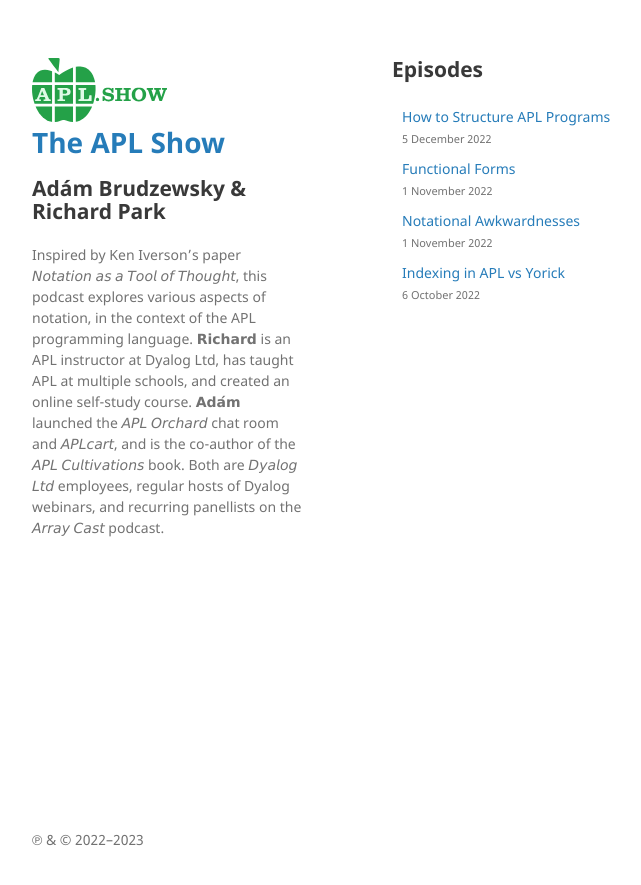
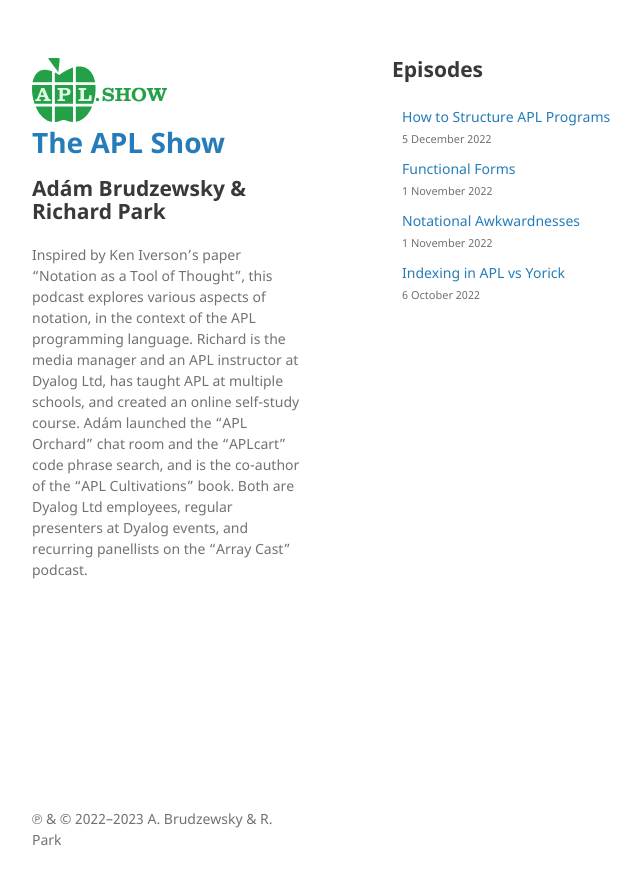
Before and after one commit to abrudz/apl.show, a Jekyll site: the page built from index.md, in a window 1280 px wide. Shown: the top 885 px of the page, without its empty margins (178-819 px from the left). Built offline with Jekyll 4.4.1, drawn with Linux system fonts in a browser that asks for light colours.

Commit message:
back to regular text, add favicon

```diff
--- a/_config.yml
+++ b/_config.yml
@@ -1,9 +1,9 @@
 title: The APL Show
-description: Inspired by Ken Iverson’s paper 𝘕𝘰𝘵𝘢𝘵𝘪𝘰𝘯 𝘢𝘴 𝘢 𝘛𝘰𝘰𝘭 𝘰𝘧 𝘛𝘩𝘰𝘶𝘨𝘩𝘵, this podcast explores various aspects of notation, in the context of the APL programming language. 𝗥𝗶𝗰𝗵𝗮𝗿𝗱 is an APL instructor at Dyalog Ltd, has taught APL at multiple schools, and created an online self-study course. 𝗔𝗱𝗮́𝗺 launched the 𝘈𝘗𝘓 𝘖𝘳𝘤𝘩𝘢𝘳𝘥 chat room and 𝘈𝘗𝘓𝘤𝘢𝘳𝘵, and is the co-author of the 𝘈𝘗𝘓 𝘊𝘶𝘭𝘵𝘪𝘷𝘢𝘵𝘪𝘰𝘯𝘴 book. Both are 𝘋𝘺𝘢𝘭𝘰𝘨 𝘓𝘵𝘥 employees, regular hosts of Dyalog webinars, and recurring panellists on the 𝘈𝘳𝘳𝘢𝘺 𝘊𝘢𝘴𝘵 podcast.
+description: Inspired by Ken Iverson’s paper “Notation as a Tool of Thought”, this podcast explores various aspects of notation, in the context of the APL programming language. Richard is the media manager and an APL instructor at Dyalog Ltd, has taught APL at multiple schools, and created an online self-study course. Adám launched the “APL Orchard” chat room and the “APLcart” code phrase search, and is the co-author of the “APL Cultivations” book. Both are Dyalog Ltd employees, regular presenters at Dyalog events, and recurring panellists on the “Array Cast” podcast.
 author: Adám Brudzewsky & Richard Park
 email: contact@apl.show
 lang: en
-copyright: "&#x2117; &amp; &#xA9; 2022–2023"
+copyright: "&#x2117; &amp; &#xA9; 2022–2023 A. Brudzewsky & R. Park"
 logo: logo.svg
 # baseurl: "/" # the subpath of your site, e.g. /blog
 # url: "https://apl.show" # the base hostname & protocol for your site, e.g. http://example.com
```
Also changed, not shown: favicon.ico (added).
